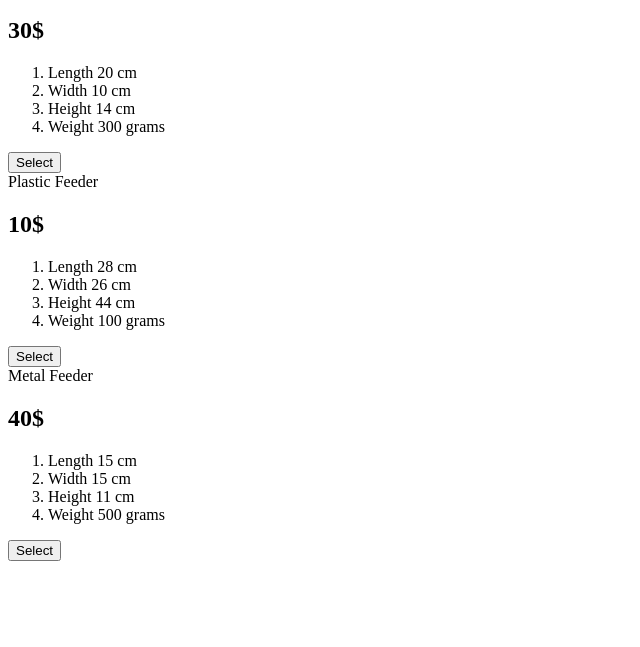
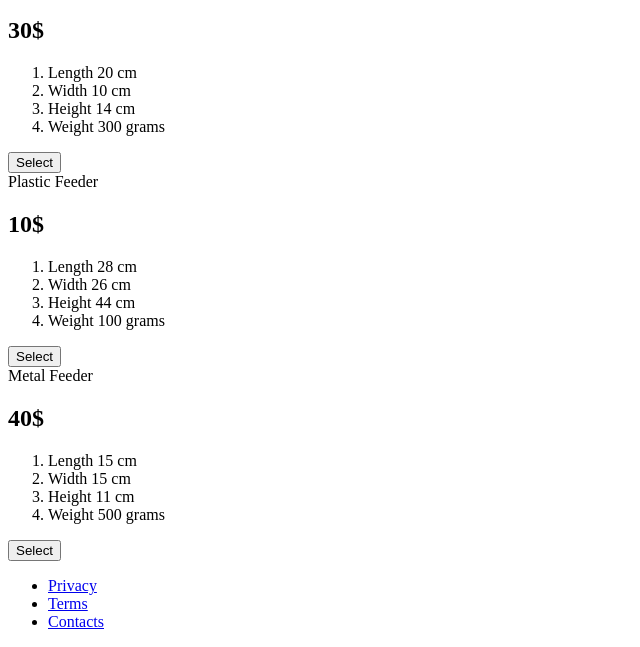
Before and after one commit to Potapchuc/website-wood-bird, a plain HTML site: page index.html in a window 1280 px wide. Shown: the part 1222-1869 px from the top of the page, without its empty margins (0-640 px from the left). Before the commit the page ends 1791 px from the top, so only its background shows below. Drawn offline with Linux system fonts and the light colour scheme.

Commit message:
not_finish

```diff
--- a/index.html
+++ b/index.html
@@ -80,8 +80,10 @@
             </div>
             </section>
             <section id="video-hov-it-works">
+                <div class="video-feeder">
                 <iframe id="video" height="315" src="https://www.youtube.com/watch?v=RIoFhaTOXx0" frameborder="0"
                     allowfullscreen></iframe>
+                </div>
             </section>
 <section id="prices-feeder">
 <div class="produkt-wood-feeder" id="wood-feeder">
@@ -95,7 +97,6 @@
 </ol>
 <button class="btn">Select</button>
 </div>
-
 <div class="produkt-plastic-feeder" id="plastic-feeder">
     <div class="name-produrt-plastic"> Plastic Feeder</div>
     <h2>10$</h2>
@@ -107,9 +108,7 @@
     </ol>
     <button class="btn">Select</button>
     </div>
-
-    <section id="prices-feeder">
-        <div class="produkt-metal-feeder" id="metal-feeder">
+          <div class="produkt-metal-feeder" id="metal-feeder">
         <div class="name-produrt-metal"> Metal Feeder</div>
         <h2>40$</h2>
         <ol>
@@ -120,13 +119,22 @@
         </ol>
         <button class="btn">Select</button>
         </div>
-
-
-</section>
-
+    </section>
 
 
      </div>
 </body>
-
+<footer>
+    <ul>
+        <li>
+           <a href="#">Privacy</a>
+        </li>
+        <li>
+            <a href="#">Terms</a>
+        </li>
+        <li>
+<a href="#">Contacts</a>
+        </li>
+    </ul>
+</footer>
 </html>
```
